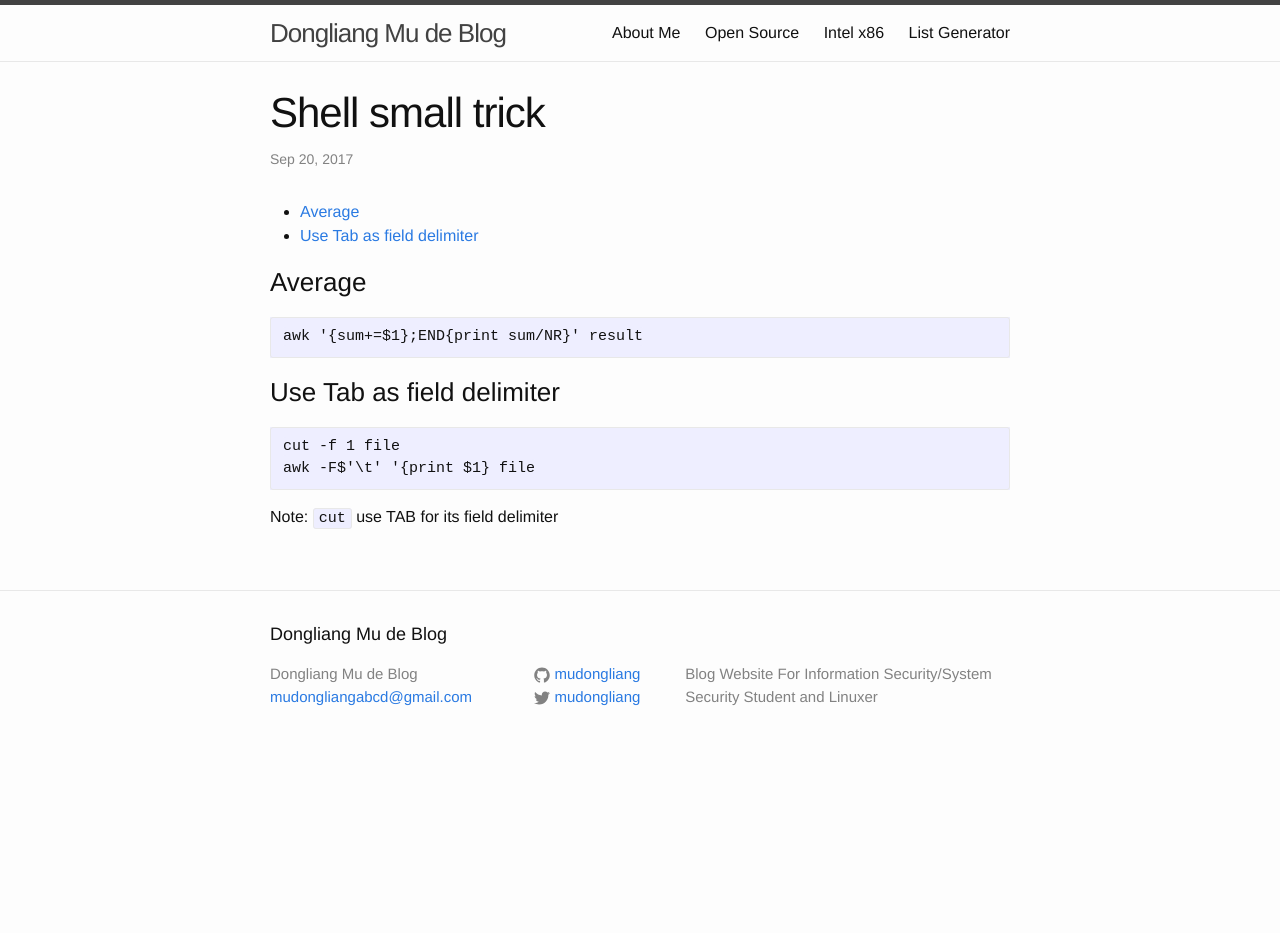
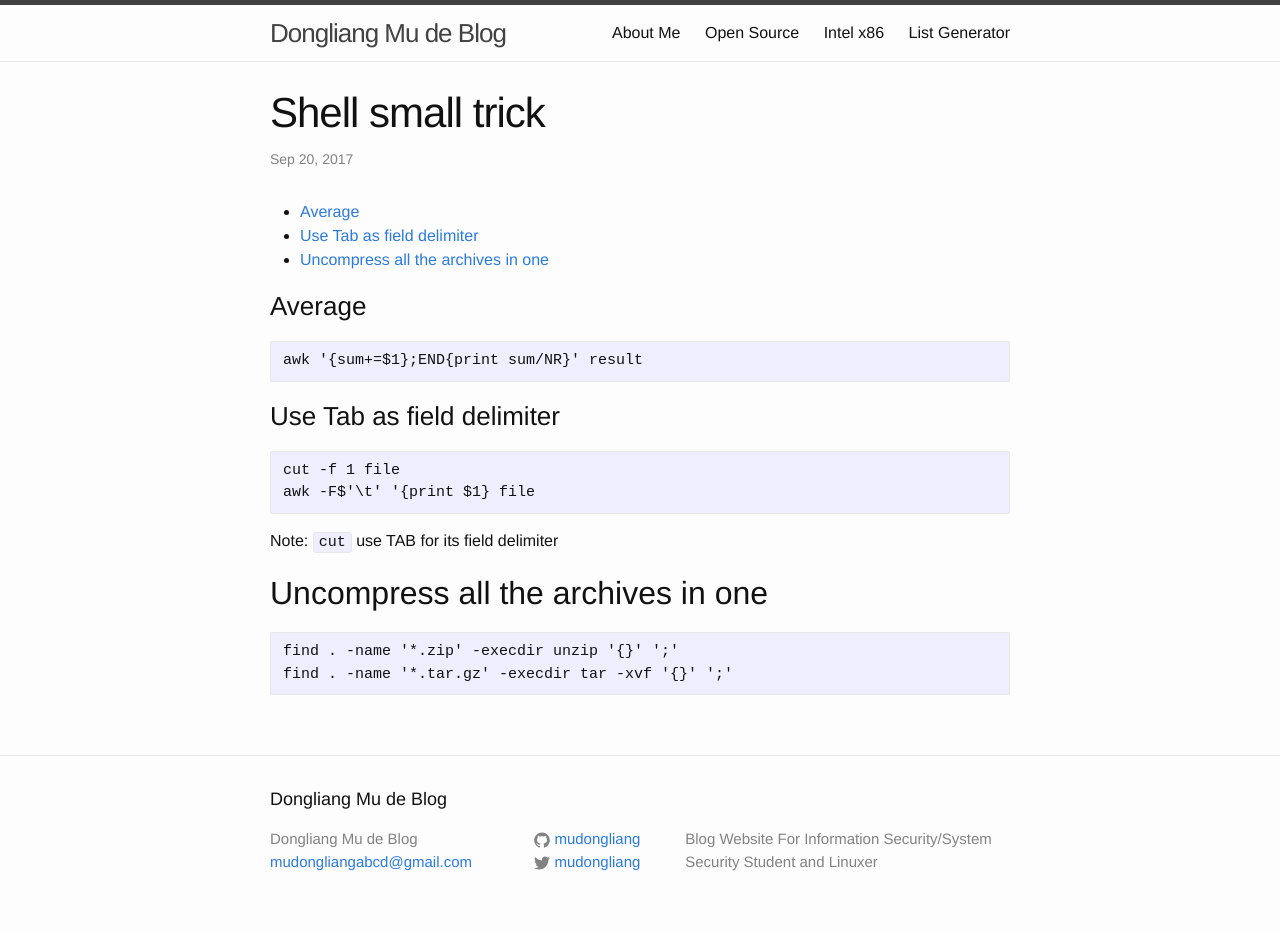
Before and after one commit to mudongliang/mudongliang.github.io, a Jekyll site: the page built from _posts/2017-09-20-shell-small-trick.md, in a window 1280 px wide. Built offline with Jekyll 4.4.1, drawn with Linux system fonts in a browser that asks for light colours; before the commit the page ends 900 px from its top, so only the background shows below that.

Commit message:
add one small trick

````diff
--- a/_posts/2017-09-20-shell-small-trick.md
+++ b/_posts/2017-09-20-shell-small-trick.md
@@ -24,3 +24,10 @@ awk -F$'\t' '{print $1} file
 ```
 
 Note: `cut` use TAB for its field delimiter
+
+## Uncompress all the archives in one
+
+```
+find . -name '*.zip' -execdir unzip '{}' ';'
+find . -name '*.tar.gz' -execdir tar -xvf '{}' ';'
+```
````
